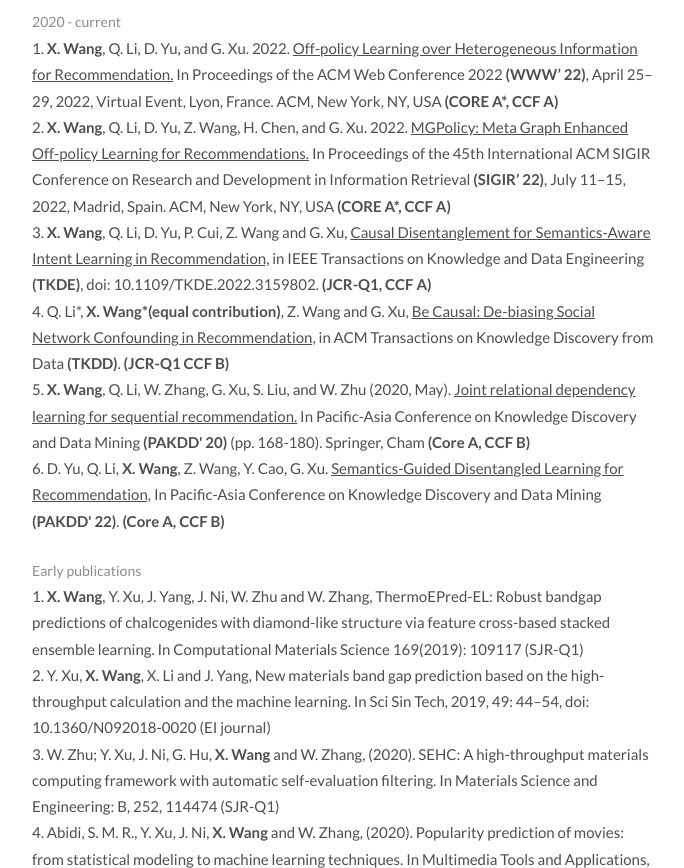
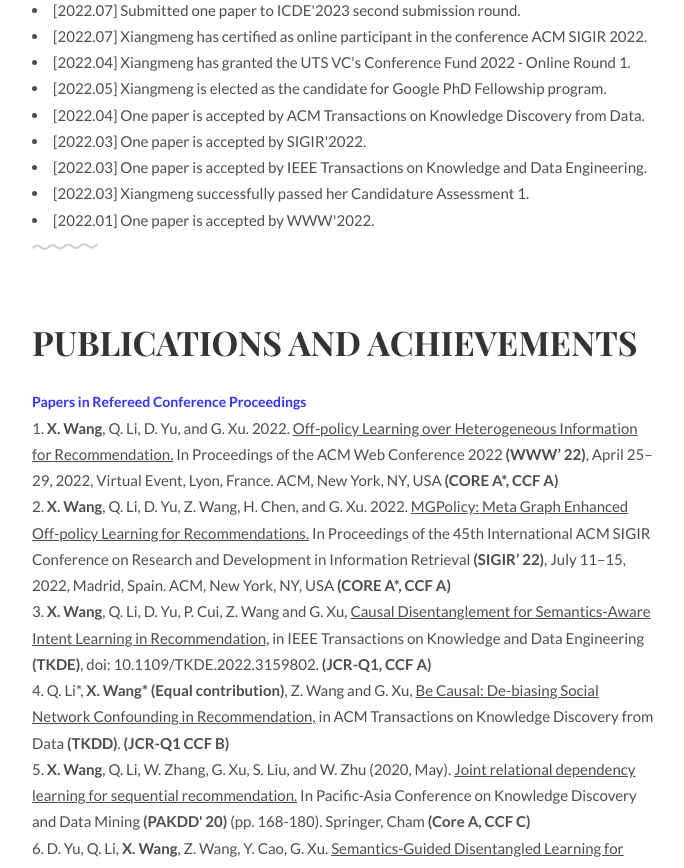
Before and after one commit to Chrystalii/My_homepage, a plain HTML site: page index.html in a window 1280 px wide. Shown: the part 738-1606 px from the top of the page, without its empty margins (297-981 px from the left). Drawn offline with Linux system fonts and the light colour scheme.

Commit message:
Add files via upload

```diff
--- a/index.html
+++ b/index.html
@@ -30,7 +30,7 @@
 			    <nav id="navbar-1" class="navbar item-nav">
 				    <ul>
 				        <li class="active"><a href="#about">About</a></li>
-				        <li><a href="#achievements">Achievements</a></li>
+				        <li><a href="#achievements">Publications</a></li>
 				        <li><a href="#education">Education</a></li>
 				        <li><a href="#experiences">Experiences</a></li>
 				        <li><a href="#skills">Skills</a></li>
@@ -48,21 +48,45 @@
 				<div class="unit-20">
 					<img src="img/xiangmeng.jpeg" alt="Avatar">
 				</div>
-				<div class="unit-80">
-					<h1>My name is<br><span id="typed"></span></h1>
-				</div>
+<!-- 				<div class="unit-80">
+					<h1>My name is<br><span id="typed"></span></h1> # this is the dynamic typer for your name
+				</div> -->
 				<p>
 					<strong>Xiangmeng Wang</strong> has been a Ph.D. student at the School of Computer Science, Faculty of Engineering and Information Technology, University of Technology Sydney (UTS). She received her MSc degree in Computer Application Technology from Shanghai University. Her general research interests lie primarily in explainable artificial intelligence, data analysis, and causal machine learning. Her papers have been published in the top-tier conferences and journals in the field of machine learning.
-					<br><br>
-					<strong>Contact Number</strong>: 0437267945
 					<br>
-					<strong>Email</strong>: xiangmeng.wang@student.uts.edu.au
+				<!-- 	<strong>Ph.D. Candidate</strong> -->
 					<br>
+					<strong><a href="http://dsmi.tech/">Data Science and Machine Intelligence (DSMI) Lab</a></strong>
+					<br>
+					<strong><a href="uts.edu.au/about/faculty-engineering-and-information-technology/computer-science">School of Computer Science</a></strong>
+					<br>
+					<strong><a href="https://www.uts.edu.au/">University of Technology Sydney</a></strong>
+					<br>
+					<strong>[Email]</strong>: xiangmeng.wang@student.uts.edu.au
+					<br>
+					<strong><a href="https://www.linkedin.com/in/xiangmeng-wang-002942214/">[LinkedIn]</a></strong>
+					<strong><a href="https://scholar.google.com/citations?user=89z_twcAAAAJ&hl=en">[Google Scholar]</a></strong>
 				</p>
 			</div>
 		</div>
 	</div>
 
+
+<div class="award section second" id="news">
+		<div class="container">
+			<h1>News</h1>
+				<li>[2022.07] Submitted one paper to ICDE'2023 second submission round.</li>
+				<li>[2022.07] Xiangmeng has certified as online participant in the conference ACM SIGIR 2022. </li>
+				<li>[2022.04] Xiangmeng has granted the UTS VC's Conference Fund 2022 - Online Round 1.</li>
+				<li>[2022.05] Xiangmeng is elected as the candidate for Google PhD Fellowship program.</li>
+				<li>[2022.04] One paper is accepted by ACM Transactions on Knowledge Discovery from Data.</li>
+				<li>[2022.03] One paper is accepted by SIGIR'2022.</li>
+				<li>[2022.03] One paper is accepted by IEEE Transactions on Knowledge and Data Engineering.</li>
+				<li>[2022.03] Xiangmeng successfully passed her Candidature Assessment 1.</li>
+				<li>[2022.01] One paper is accepted by WWW'2022.</li>
+			</ul>
+		</div>
+	</div>
 
 
 	<!-- Award & Achievements -->
@@ -70,29 +94,26 @@
 		<div class="container">
 			<h1>Publications and Achievements</h1>
 			<ul class="award-list list-flat">
-				<li>2020 - current</li>
-				<li>
-					1. <strong>X. Wang</strong>, Q. Li, D. Yu, and G. Xu. 2022. <a href="https://dl.acm.org/doi/10.1145/3485447.3512072">Off-policy Learning over Heterogeneous Information for Recommendation.</a> In Proceedings of the ACM Web Conference 2022 <strong>(WWW’ 22)</strong>, April 25–29, 2022, Virtual Event, Lyon, France. ACM, New York, NY, USA <strong>(CORE A*, CCF A)</strong></li>
-				<li>
-					2. <strong>X. Wang</strong>, Q. Li, D. Yu, Z. Wang, H. Chen, and G. Xu. 2022. <a href="https://doi.org/10.1145/3477495.3532">MGPolicy: Meta Graph Enhanced Off-policy Learning for Recommendations.</a> In Proceedings of the 45th International ACM SIGIR Conference on Research and Development in Information Retrieval <strong>(SIGIR’ 22)</strong>, July 11–15, 2022, Madrid, Spain. ACM, New York, NY, USA <strong>(CORE A*, CCF A)</strong>
+				<li style="color:#3333ff"><strong>Papers in Refereed Conference Proceedings</strong></li>
+				<li>1. <strong>X. Wang</strong>, Q. Li, D. Yu, and G. Xu. 2022. <a href="https://dl.acm.org/doi/10.1145/3485447.3512072">Off-policy Learning over Heterogeneous Information for Recommendation.</a> In Proceedings of the ACM Web Conference 2022 <strong>(WWW’ 22)</strong>, April 25–29, 2022, Virtual Event, Lyon, France. ACM, New York, NY, USA <strong>(CORE A*, CCF A)</strong></li>
+				<li>2. <strong>X. Wang</strong>, Q. Li, D. Yu, Z. Wang, H. Chen, and G. Xu. 2022. <a href="https://dl.acm.org/doi/abs/10.1145/3477495.3532021">MGPolicy: Meta Graph Enhanced Off-policy Learning for Recommendations.</a> In Proceedings of the 45th International ACM SIGIR Conference on Research and Development in Information Retrieval <strong>(SIGIR’ 22)</strong>, July 11–15, 2022, Madrid, Spain. ACM, New York, NY, USA <strong>(CORE A*, CCF A)</strong>
+				</li>
+				<li> 3. <strong>X. Wang</strong>, Q. Li, D. Yu, P. Cui, Z. Wang and G. Xu, <a href="https://ieeexplore.ieee.org/abstract/document/9736612">Causal Disentanglement for Semantics-Aware Intent Learning in Recommendation,</a> in IEEE Transactions on Knowledge and Data Engineering <strong>(TKDE)</strong>, doi: 10.1109/TKDE.2022.3159802. <strong>(JCR-Q1, CCF A)</strong>
 				</li>
 				<li>
-					3. <strong>X. Wang</strong>, Q. Li, D. Yu, P. Cui, Z. Wang and G. Xu, <a href="https://ieeexplore.ieee.org/abstract/document/9736612">Causal Disentanglement for Semantics-Aware Intent Learning in Recommendation,</a> in IEEE Transactions on Knowledge and Data Engineering <strong>(TKDE)</strong>, doi: 10.1109/TKDE.2022.3159802. <strong>(JCR-Q1, CCF A)</strong>
+					4. Q. Li*, <strong>X. Wang* (Equal contribution)</strong>, Z. Wang and G. Xu, <a href="https://dl.acm.org/doi/abs/10.1145/3533725">Be Causal: De-biasing Social Network Confounding in Recommendation,</a> in ACM Transactions on Knowledge Discovery from Data <strong>(TKDD)</strong>. <strong>(JCR-Q1 CCF B)</strong>
 				</li>
 				<li>
-					4. Q. Li*, <strong>X. Wang*(equal contribution)</strong>, Z. Wang and G. Xu, <a href="https://arxiv.org/abs/2105.07775">Be Causal: De-biasing Social Network Confounding in Recommendation,</a> in ACM Transactions on Knowledge Discovery from Data <strong>(TKDD)</strong>. <strong>(JCR-Q1 CCF B)</strong>
+					5. <strong>X. Wang</strong>, Q. Li, W. Zhang, G. Xu, S. Liu, and W. Zhu (2020, May). <a href="https://link.springer.com/chapter/10.1007/978-3-030-47426-3_14">Joint relational dependency learning for sequential recommendation.</a> In Pacific-Asia Conference on Knowledge Discovery and Data Mining <strong>(PAKDD' 20)</strong> (pp. 168-180). Springer, Cham <strong>(Core A, CCF C)</strong>
 				</li>
 				<li>
-					5. <strong>X. Wang</strong>, Q. Li, W. Zhang, G. Xu, S. Liu, and W. Zhu (2020, May). <a href="https://link.springer.com/chapter/10.1007/978-3-030-47426-3_14">Joint relational dependency learning for sequential recommendation.</a> In Pacific-Asia Conference on Knowledge Discovery and Data Mining <strong>(PAKDD' 20)</strong> (pp. 168-180). Springer, Cham <strong>(Core A, CCF B)</strong>
-				</li>
-
-				<li>
 					6. D. Yu, Q. Li, <strong>X. Wang</strong>, Z. Wang, Y. Cao, G. Xu. <a href="https://www.researchgate.net/profile/Dianer-Yu/publication/359222586_Semantics-Guided_Disentangled_Learning_for_Recommendation/links/622fcc0b435ec5645a11fc46/Semantics-Guided-Disentangled-Learning-for-Recommendation.pdf">Semantics-Guided Disentangled Learning for Recommendation,</a>
-					In Pacific-Asia Conference on Knowledge Discovery and Data Mining <strong>(PAKDD' 22)</strong>. <strong>(Core A, CCF B)</strong>
+					In Pacific-Asia Conference on Knowledge Discovery and Data Mining <strong>(PAKDD' 22)</strong>. <strong>(Core A, CCF C)</strong>
+				<li> 7. Abidi, S. M. R., J. Ni, S. Ge, <strong>X. Wang</strong>, H. Ding, W. Zhu and W. Zhang, (2020, January). Demystifying help-seeking students interacting multimodal learning environment under machine learning regime. In Eleventh International Conference on Graphics and Image Processing (ICGIP 2019) (Vol. 11373, p. 113732V). International Society for Optics and Photonics.
 				</li>
 			</ul>
 			<ul class="award-list list-flat">
-				<li>Early publications</li>
+				<li style="color:#3333ff"><strong>Papers in Refereed Journals</strong></li>
 				<li>1. <strong>X. Wang</strong>, Y. Xu, J. Yang, J. Ni, W. Zhu and W. Zhang, ThermoEPred-EL: Robust bandgap predictions of chalcogenides with diamond-like structure via feature cross-based stacked ensemble learning. In Computational Materials Science 169(2019): 109117 (SJR-Q1)
 				</li>
 				<li> 2. Y. Xu, <strong>X. Wang</strong>, X. Li and J. Yang, New materials band gap prediction based on the high-throughput calculation and the machine learning. In Sci Sin Tech, 2019, 49: 44–54, doi: 10.1360/N092018-0020 (EI journal)
@@ -101,7 +122,13 @@
 				</li>
 				<li> 4. Abidi, S. M. R., Y. Xu, J. Ni, <strong>X. Wang</strong> and W. Zhang, (2020). Popularity prediction of movies: from statistical modeling to machine learning techniques. In Multimedia Tools and Applications, 1-35. (SJR-Q1)
 				</li>
-				<li> 5. Abidi, S. M. R., J. Ni, S. Ge, <strong>X. Wang</strong>, H. Ding, W. Zhu and W. Zhang, (2020, January). Demystifying help-seeking students interacting multimodal learning environment under machine learning regime. In Eleventh International Conference on Graphics and Image Processing (ICGIP 2019) (Vol. 11373, p. 113732V). International Society for Optics and Photonics. (EI conference)
+
+				</li>
+			</ul>
+			<ul class="award-list list-flat">
+				<li style="color:#3333ff"><strong>Workshop Papers & Preprints:</strong></li>
+				<li>1. <strong>X. Wang</strong>, Q. Li, D. Yu, and G. Xu, <a href="https://arxiv.org/abs/2207.06674">Reinforced Path Reasoning for Counterfactual Explainable Recommendation</a>. <strong>Submitted to</strong> The 39th IEEE International Conference on Data Engineering (ICDE'2023), Anaheim, USA, 3rd-7th April 2023. <strong>Under Review</strong>
+				</li>
 				</li>
 			</ul>
 		</div>
```
